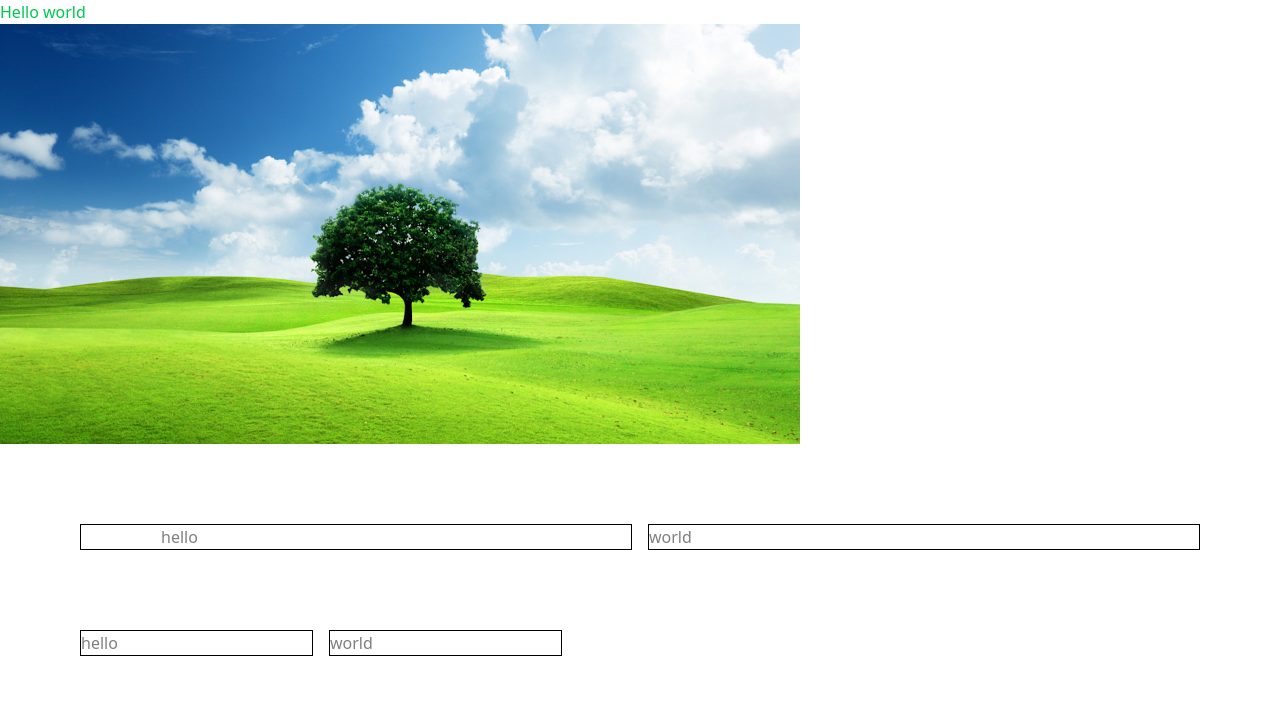
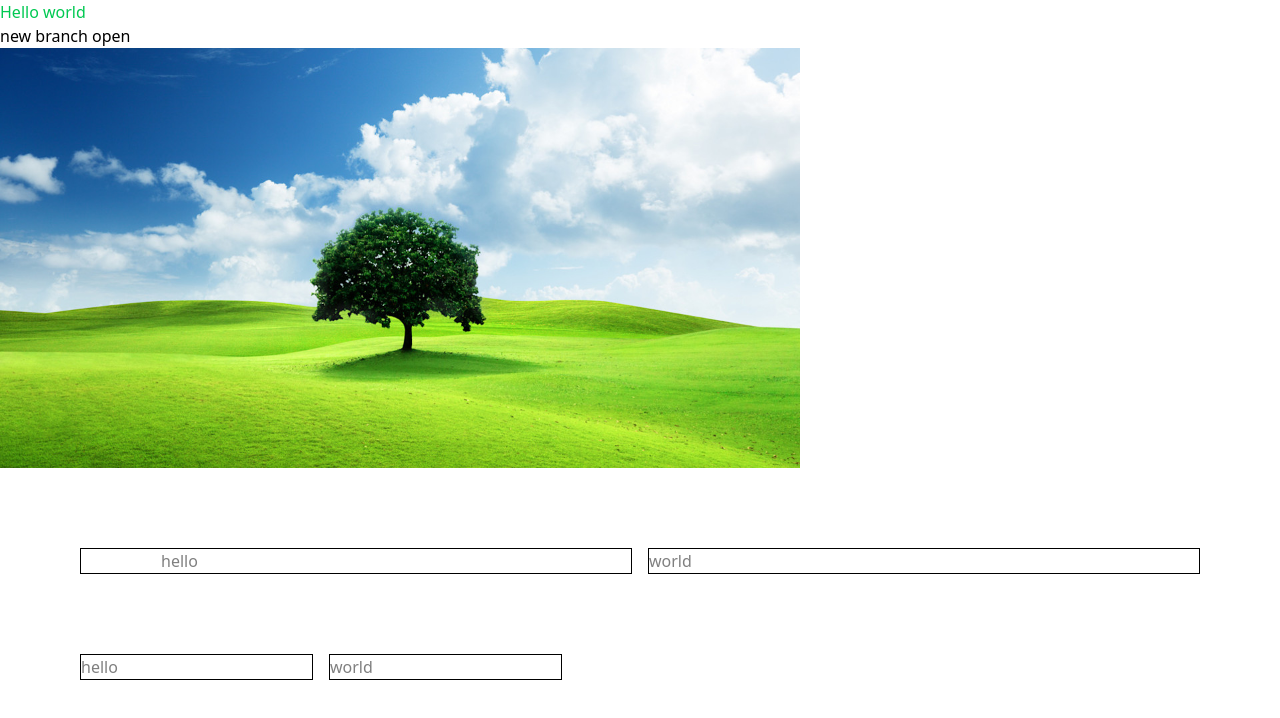
Before and after one commit to sumaya66-ss/git-first, a plain HTML site: page 13-p.html in a window 1280 px wide. Drawn offline with nearby package versions, Linux system fonts and the light colour scheme.

Commit message:
test commit

```diff
--- a/13-p.html
+++ b/13-p.html
@@ -25,6 +25,8 @@
 </head>
 <body>
  <h1 class="text-red-500 md:text-blue-500 lg:text-green-500">Hello world</h1>
+ new branch open
+
  <img src="images/img.jpg" class="w-[300px] md:w-[500px] lg:w-[800px]">
  <form class="m-20  lg:grid lg:grid-cols-2 lg:gap-4">
   <input type="text" placeholder="hello" class="border placeholder:p-20 col-span-2 lg:col-span-1 ">
```
